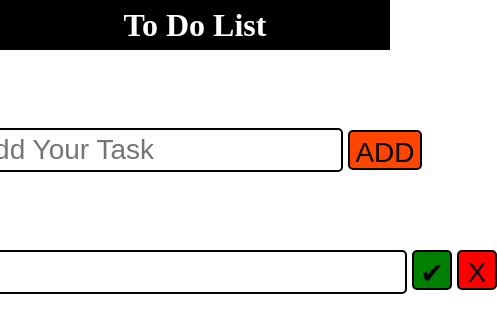
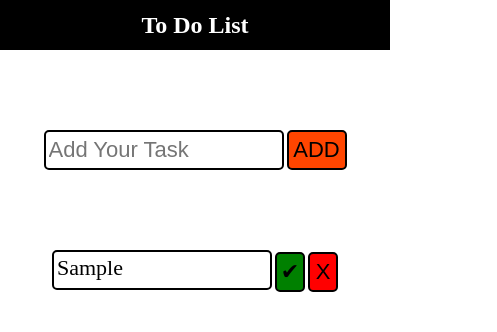
Before and after one commit to MindhiRamSai/To-Do-List, a plain HTML site: page index.html in a window 390 px wide. Both pictures are taken after typing "Sample" into the empty fields and a click on the input "ADD". Shown: the whole page, 497 px wide, since content can reach past the window. Drawn offline with Linux system fonts and the light colour scheme.

Commit message:
To Do List

```diff
--- a/style.css
+++ b/style.css
@@ -67,4 +67,34 @@ input[type="submit"]{
 }
 .taskBox {
     display: flex;
+    flex-wrap: wrap;
+    align-items: center;
 }
+@media (max-width:426px){
+    h1{
+        font-size: 24px;
+    }
+    input[type="text"]{
+    width: 230px;
+    padding: 3px;
+    font-size: 22px;
+}
+input[type="submit"]{
+    width: 60px;
+    font-size: 22px;
+    padding: 3px;
+    margin-left: 3px;
+}
+.task{
+    font-size: 22px;
+    width: 210px;
+    padding: 3px;
+    margin-bottom: 3px;
+}
+.complete,.remove{
+    width:30px;
+    padding: 3px;
+    font-size: 22px;
+    margin-left: 3px;
+}
+}
```
Also changed, not shown: index.html (line endings or trailing spaces), script.js (line endings or trailing spaces).
